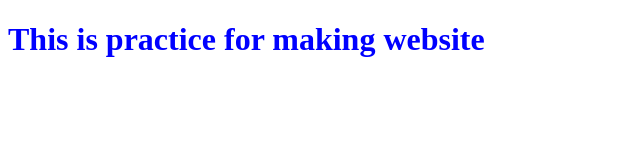
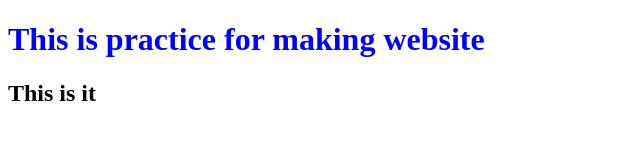
Before and after one commit to AnjalBamanu10/Practice_Media, a plain HTML site: page index.html in a window 1280 px wide. Shown: the whole page, without its empty margins (0-640 px from the left). Drawn offline with Linux system fonts and the light colour scheme.

Commit message:
h2 added

```diff
--- a/index.html
+++ b/index.html
@@ -9,5 +9,6 @@
   </head>
   <body>
     <h1>This is practice for making website</h1>
+    <h2>This is it</h2>
   </body>
 </html>
```
